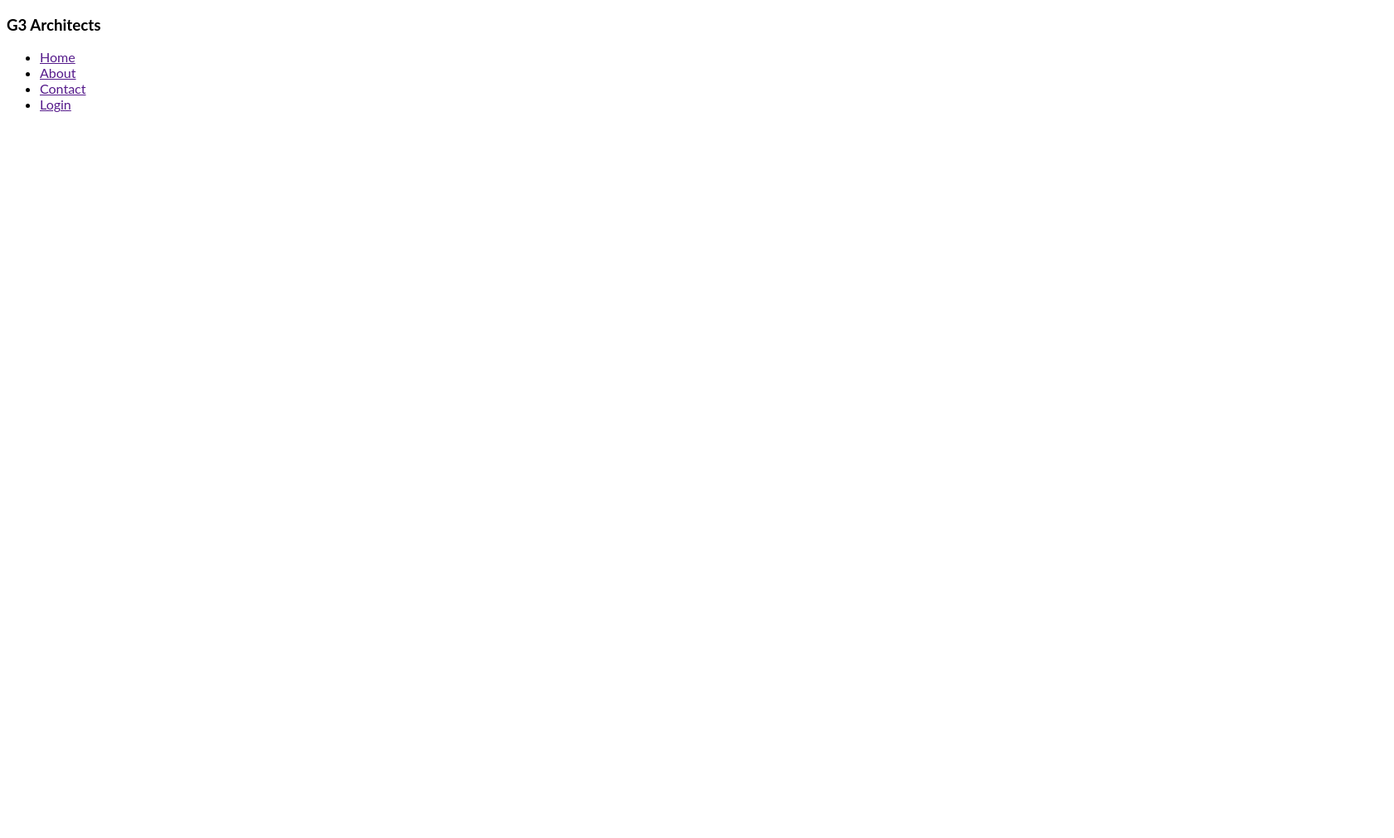
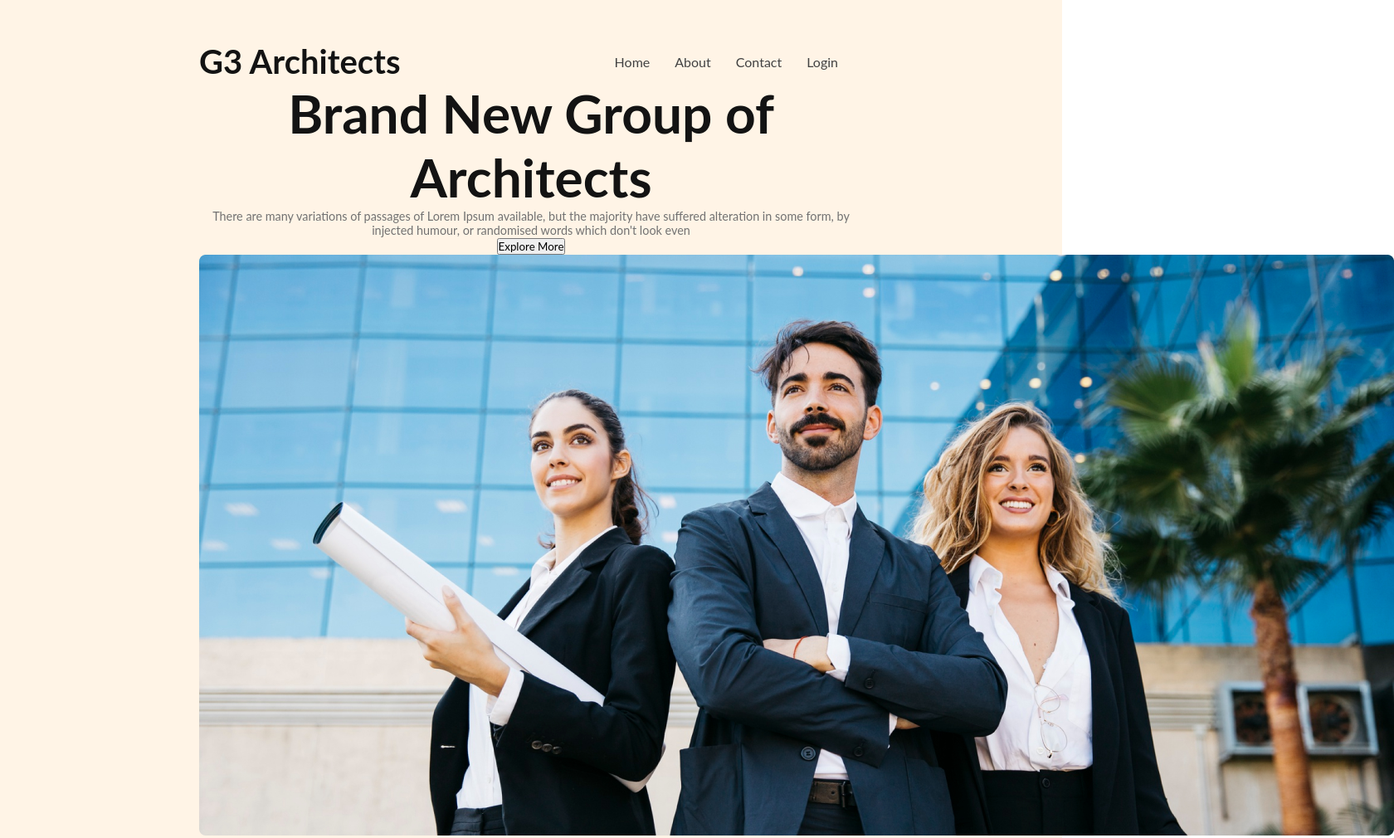
Before and after one commit to rirubelhossain/G3-architect-landing, a plain HTML site: page index.html in a window 1280 px wide. Shown: the top 1010 px of the page at 83% size, 1680 px wide, since content can reach past the window. Before the commit the page ends 800 px from the top, so only its background shows below. Drawn offline with Linux system fonts and the light colour scheme.

Commit message:
Banner content added

```diff
--- a/index.html
+++ b/index.html
@@ -9,7 +9,7 @@
 <body>
     <header>
         <nav>
-            <h3>G3 Architects</h3>
+            <h3 class="nav-title">G3 Architects</h3>
             <ul>
                 <li><a href="">Home</a></li>
                 <li><a href="">About</a></li>
@@ -17,6 +17,19 @@
                 <li><a href="">Login</a></li>
             </ul>
         </nav>
+        <div class="banner">
+            <div class="banner-content">
+                <h1 class="banner-title">Brand New
+                    Group of Architects
+                </h1>
+                <p class="banner-description">
+                    There are many variations of passages of Lorem Ipsum available, but the majority have suffered alteration in some form, by injected humour, or randomised words which don't look even
+                </p>
+                <button class="btn-primary">Explore More</button>
+
+            </div>
+            <img src="/images/banner.png" alt="">
+        </div>
     </header>
     <main>
 
--- a/styles/style.css
+++ b/styles/style.css
@@ -2,9 +2,77 @@
 
 @import url('https://fonts.googleapis.com/css2?family=Open+Sans:wght@400;700;800&family=Work+Sans:ital,wght@0,500;0,600;0,700;1,400&display=swap');
 
+/* Shared styles */
 *{
     font-family: 'Open Sans', sans-serif;
     font-family: 'Work Sans', sans-serif;
     font-family: 'Lato', sans-serif;
+    margin: 0;
+    padding: 0;
 
 }
+.btn-primary{
+
+}
+
+/* Header styles */
+header{
+    background: rgba(255, 144, 14, 0.10);
+    padding: 50px 240px;
+}
+nav{
+    display: flex;
+    justify-content: space-between;
+    align-items: center;
+}
+nav>ul{
+    display: flex;
+}
+nav li{
+    list-style: none;
+    margin-right: 30px;
+    font-weight: 500px;
+    font-size: 1rem;
+}
+
+nav li a{
+    text-decoration: none;
+    color: #424242;
+}
+.nav-title{
+
+    color: #131313;
+    font-size: 2.5rem;
+    font-weight: 700;
+}
+
+/* Banner styles */
+.banner-content{
+    width: 800px;
+    text-align: center;
+    margin: 0 auto;
+}
+/* color: var(--dark-01, #131313);
+text-align: center;
+font-family: Work Sans;
+font-size: 64px;
+font-style: normal;
+font-weight: 700;
+line-height: normal; */
+.banner-title{
+    font-size: 4rem;
+    font-weight: 700;
+    color: #131313;
+}
+/* color: var(--dark-03, #727272);
+text-align: center;
+font-family: Work Sans;
+font-size: 16px;
+font-style: normal;
+font-weight: 400;
+line-height: 26px; /* 162.5% */
+.banner-description{
+    font-size: 0.9rem;
+    font-weight: 400;
+    color: #727272;
+}
```
